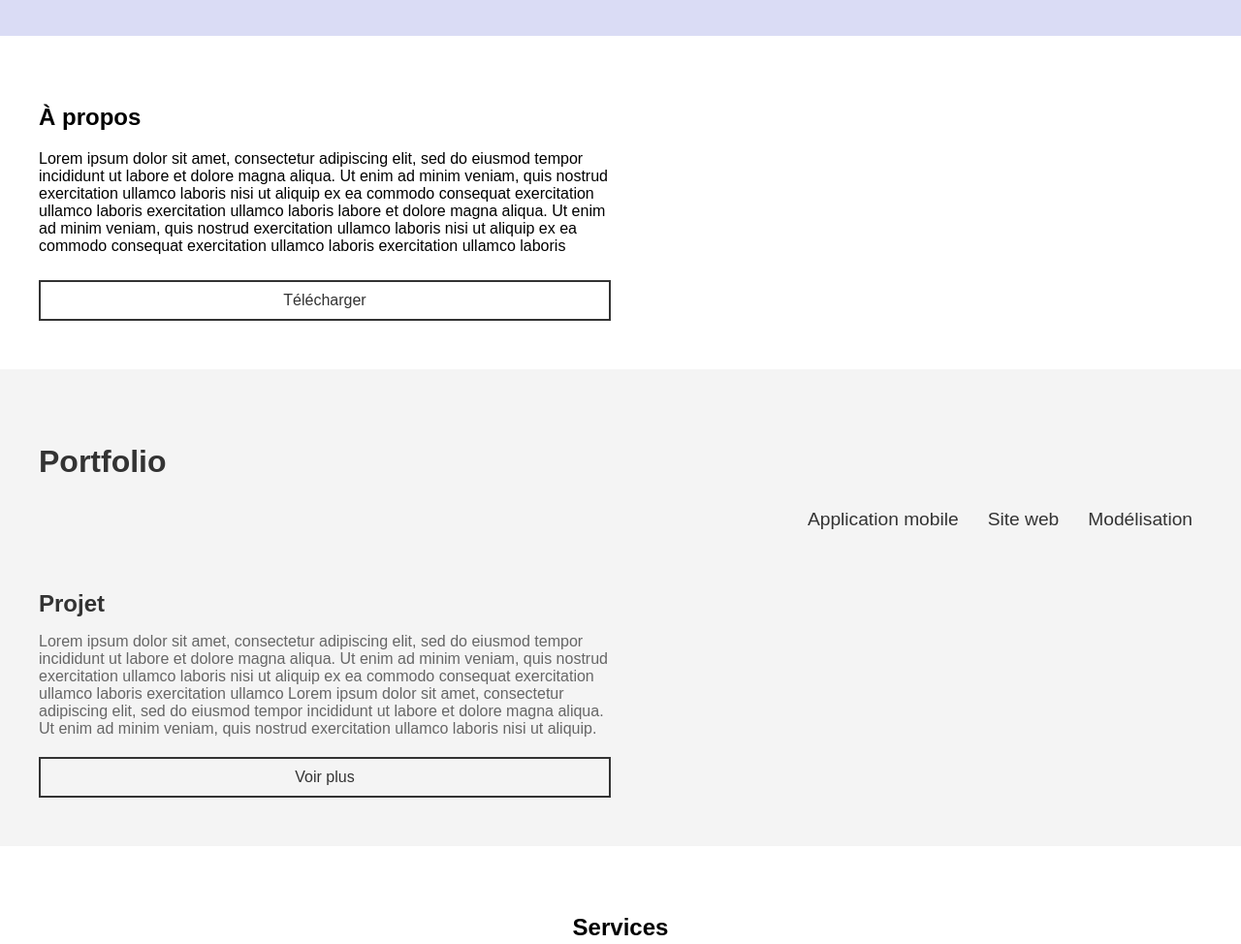
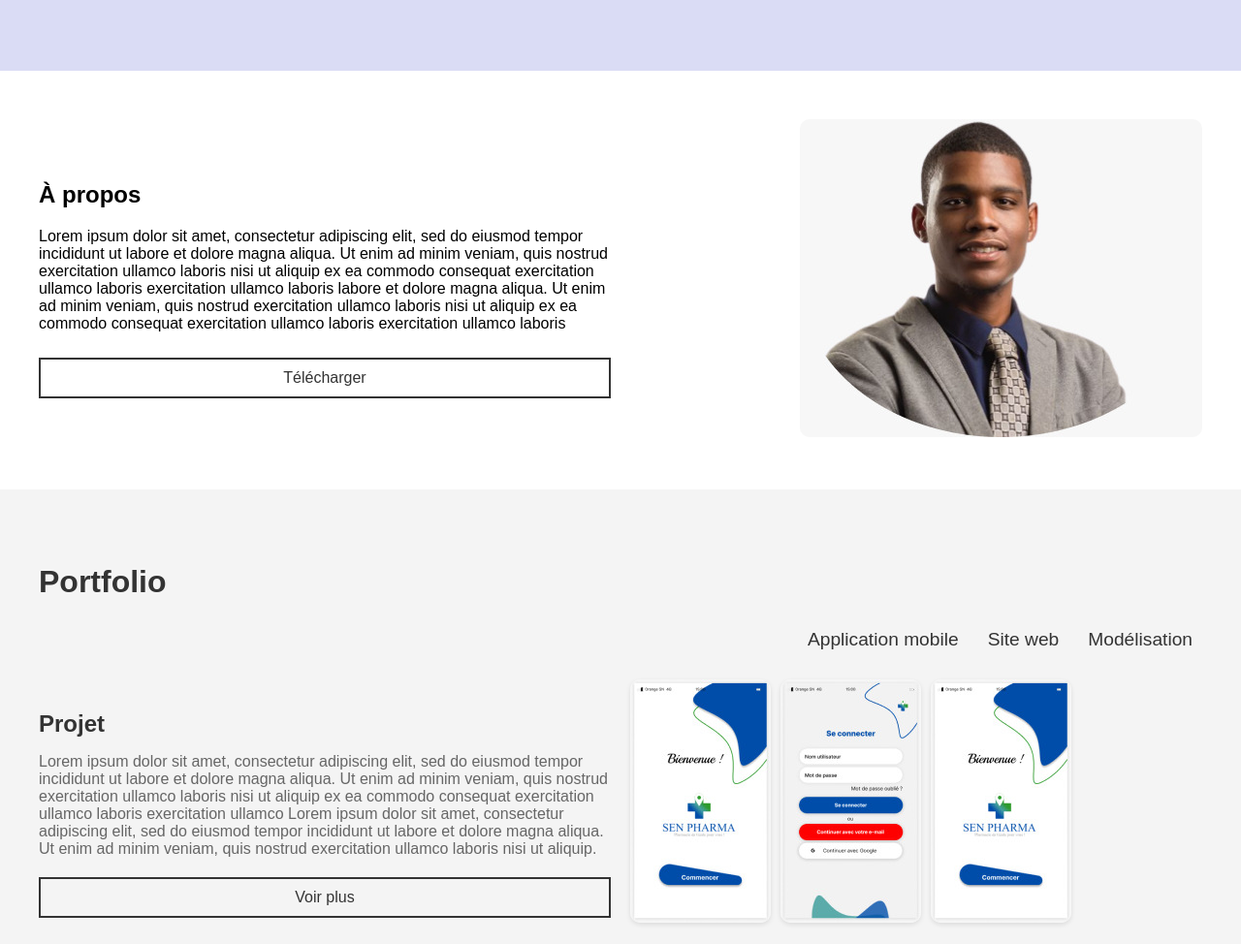
Before and after one commit to codonssimplement/DevPortfolio, a plain HTML site: page index.html in a window 1280 px wide. Shown: the part 420-1394 px from the top of the page at 97% size. Drawn offline with Linux system fonts and the light colour scheme.

Commit message:
Update index.html

```diff
--- a/index.html
+++ b/index.html
@@ -10,7 +10,7 @@
     <header>
         <div class="header-container">
             <div class="logo-area">
-                <img src="images/logo.jpeg" alt="Logo" />
+                <img src="logo.jpeg" alt="Logo" />
             </div>
             <nav class="navigation">
                 <ul class="nav-list">
@@ -49,7 +49,7 @@
                 <button class="btn-download">Télécharger</button>
             </div>
             <div class="about-image">
-                <img src="images/myProfil.jpeg" alt="" />
+                <img src="myProfil.jpeg" alt="" />
             </div>
         </div>
     </section>
@@ -71,9 +71,9 @@
                     <button class="btn-see-more">Voir plus</button>
                 </div>
                 <div class="portfolio-images">
-                    <img src="images/pharma.jpeg" alt="" />
-                    <img src="images/login.jpeg" alt="" />
-                    <img src="images/pharma.jpeg" alt="" />
+                    <img src="pharma.jpeg" alt="" />
+                    <img src="login.jpeg" alt="" />
+                    <img src="pharma.jpeg" alt="" />
                 </div>
             </div>
         </div>
```
